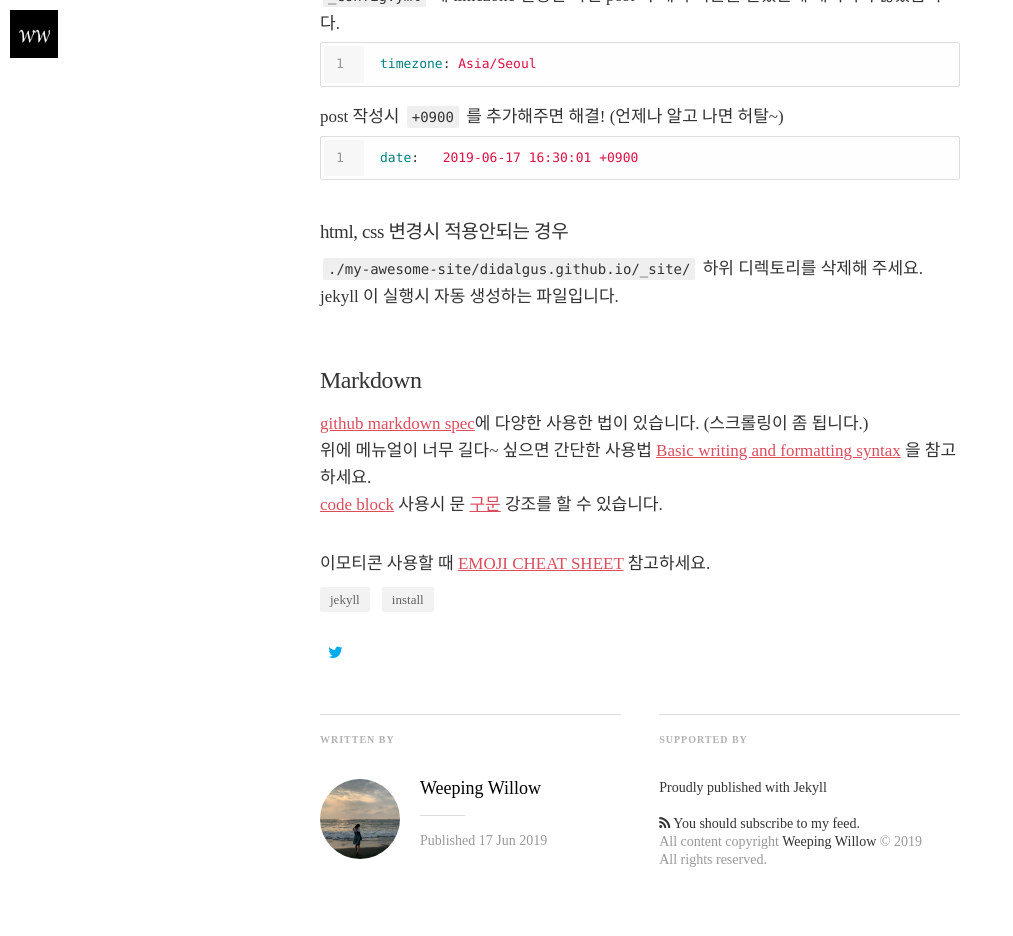
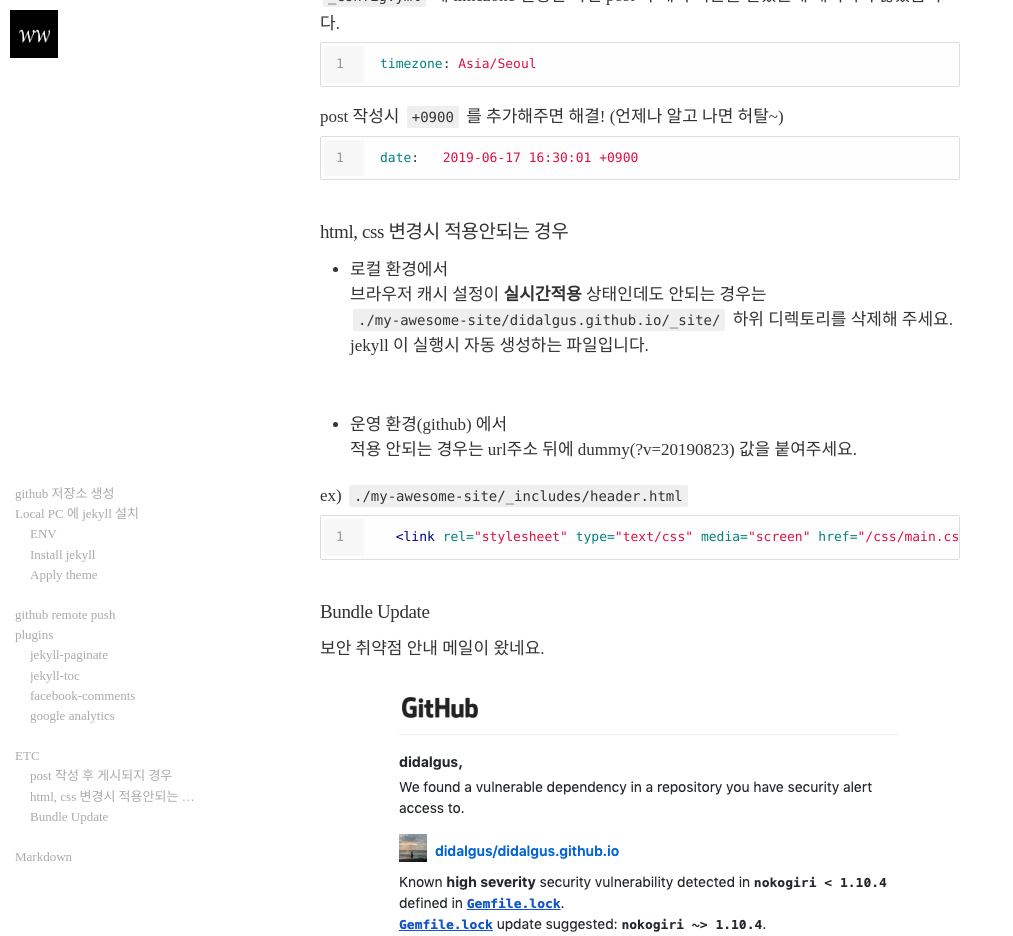
Before and after one commit to didalgus/didalgus.github.io, a Jekyll site: the page built from _posts/2019-06-17-Welcome-to-Jekyll.markdown, in a window 1280 px wide and 1400 px high, scrolled down 4442 px, cut to the strip 0-936 px from the top of the window. Shown: the whole strip, without its empty margins (0-1013 px from the left). Built offline with Jekyll 4.4.1, drawn with Linux system fonts in a browser that asks for light colours; nearby versions of some CDN libraries; emoji names are drawn with the system emoji font; some web fonts are replaced; the table of contents is made by our own code; some of the changed text lies outside the part shown.

Commit message:
Welcome to Jekyll : update

````diff
--- a/_posts/2019-06-17-Welcome-to-Jekyll.markdown
+++ b/_posts/2019-06-17-Welcome-to-Jekyll.markdown
@@ -182,7 +182,7 @@
 [Google Marketing Platfom](https://marketingplatform.google.com/about/analytics/) 로그인 후 추적 ID 발급하여 적용합니다.
 (개발자들이란.. 설명에 인색하다.. 사실 귀찬.. 구글링하세요 ㅠ)
 
-## etc
+## ETC
 
 ### post 작성 후 게시되지 경우
 
@@ -201,8 +201,45 @@
 
 ### html, css 변경시 적용안되는 경우
 
+- 로컬 환경에서
+브라우저 캐시 설정이 **실시간적용** 상태인데도 안되는 경우는
 `./my-awesome-site/didalgus.github.io/_site/` 하위 디렉토리를 삭제해 주세요.
 jekyll 이 실행시 자동 생성하는 파일입니다.
+
+<br>
+
+- 운영 환경(github) 에서
+적용 안되는 경우는 url주소 뒤에 dummy(?v=20190823) 값을 붙여주세요.
+
+ex) `./my-awesome-site/_includes/header.html`
+
+{% highlight html linenos %}
+  <link rel="stylesheet" type="text/css" media="screen" href="{{ "/css/main.css"  | prepend: site.baseurl  }}?v=20190820" />
+{% endhighlight %}
+
+
+### Bundle Update
+
+보안 취약점 안내 메일이 왔네요.
+
+![mail]({{ site.url }}/assets/article_images/2019-06-17-Welcome-to-Jekyll/security_vulnerability.png)
+
+기존 버전 확인합니다.
+
+`./my-awesome-site/Gemfile.lock`
+```
+nokogiri (1.10.3)
+```
+
+버전을 올려야겠네요.
+
+```bash
+$ bundle update
+...
+Fetching nokogiri 1.10.4
+Installing nokogiri 1.10.4 with native extensions
+...
+```
 
 
 
````
Also changed, not shown: Gemfile.lock, assets/article_images/2019-06-17-Welcome-to-Jekyll/security_vulnerability.png (added), assets/article_images/2019-06-20-About-Git/cherry-pick.png (added), assets/article_images/2019-06-20-About-Git/reset_1.png (added), assets/article_images/2019-06-20-About-Git/reset_2.png (added).
